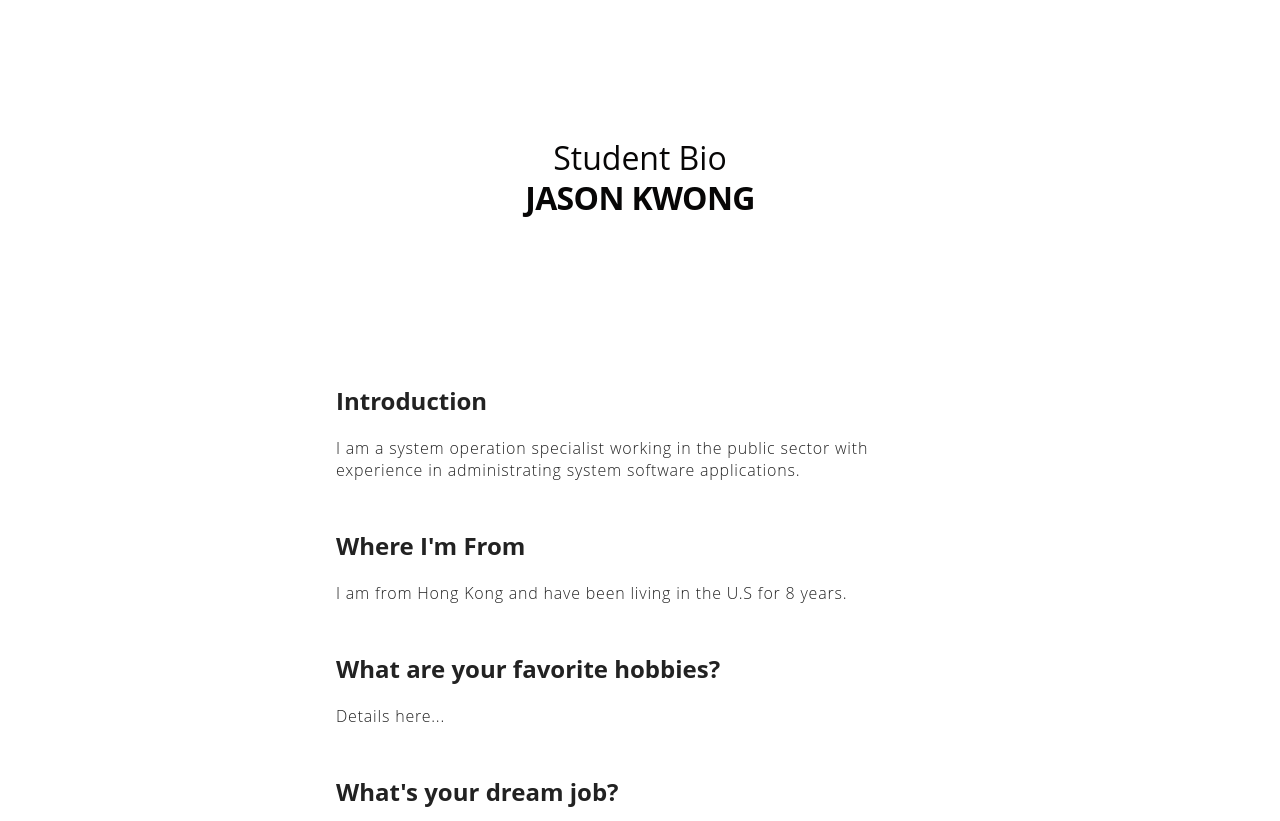
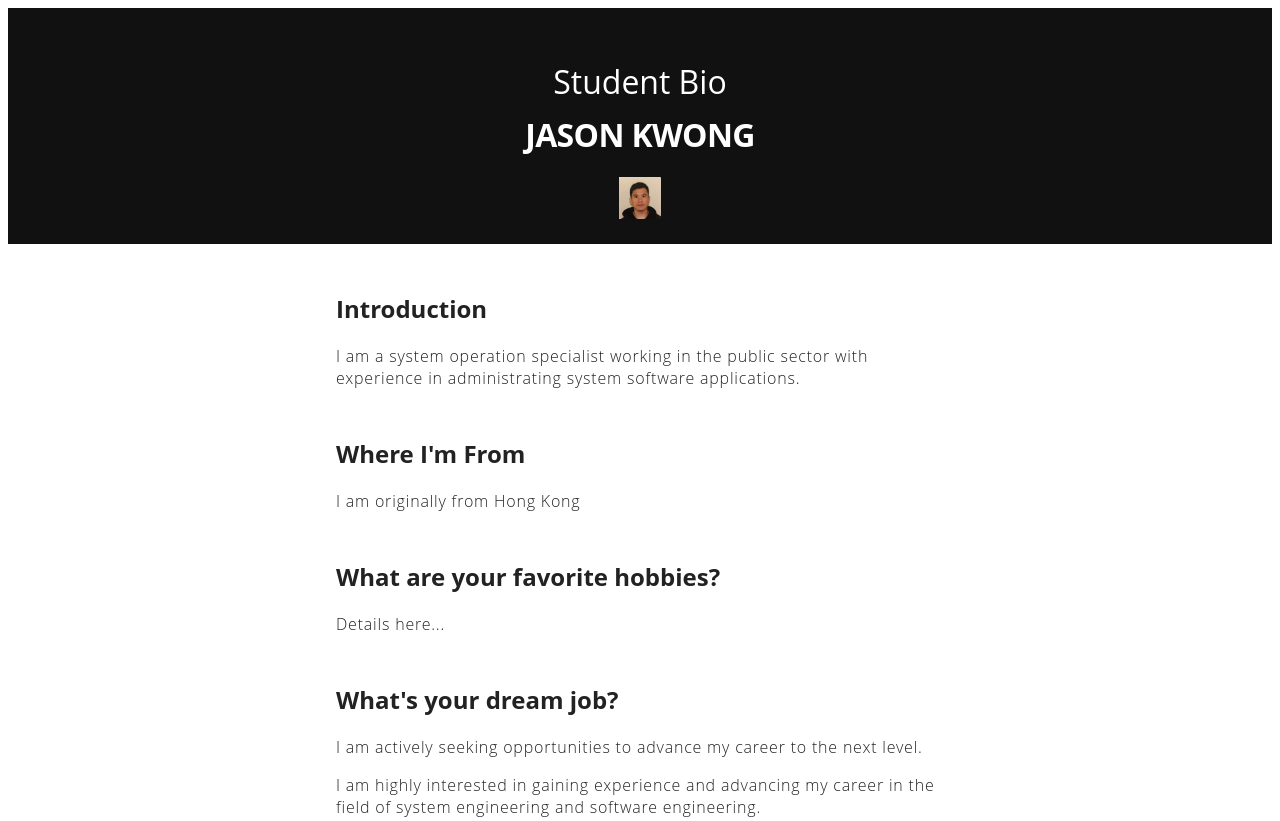
Before and after one commit to saikitjk/zen-garden, a plain HTML site: page index.html in a window 1280 px wide. Shown: the top 821 px of the page. Drawn offline with Linux system fonts and the light colour scheme.

Commit message:
added css and img

```diff
--- a/css/style.css
+++ b/css/style.css
@@ -13,14 +13,24 @@ body {
 .masthead {
   padding: 6em 0;
   /*background-image: url('../img/code.jpg');*/
-  background-size: cover;
-  background-repeat: no-repeat;
+  /*background-size: cover;8?
+  /*background-repeat: no-repeat;*/
+  padding: 20px 0;
+  text-align: center;
+  background-color: #111111;
+  text-decoration: none;
+}
+
+.masthead > img{
+  float:center;
+  width:42px;
+  height:42px;
 }
 
 .masthead-intro {
     margin-bottom: 0.1em;
     font-size: 2em;
-    color: #070606;
+    color: #ffffff;
 }
 
 .masthead-heading {
@@ -29,7 +39,7 @@ body {
     font-size: 2em;
     letter-spacing: -0.02em;
     text-transform: uppercase;
-    color: #070606;
+    color: #ffffff;
 }
 
 .details {
@@ -50,6 +60,7 @@ body {
     margin: 2em 0 1em 0;
 }
 
+
 section > h1 {
     margin-top: 2em;
 }
--- a/index.html
+++ b/index.html
@@ -13,13 +13,16 @@
 <body>
     <header class='masthead'>
         <p class='masthead-intro'>Student Bio</p>
+        <p></p>
         <h1 class='masthead-heading'>Jason Kwong</h1>
+        <img src="./img/jk.jpg" alt="Jason Kwong"/>
     </header>
     <section class="details">
+      <p></p>
       <h1>Introduction</h1>
       <p>I am a system operation specialist working in the public sector with experience in administrating system software applications.</p>
       <h1>Where I'm From</h1>
-      <p>I am from Hong Kong and have been living in the U.S for 8 years.</p>
+      <p>I am originally from Hong Kong</p>
       <h1>What are your favorite hobbies?</h1>
       <p>Details here...</p>
       <h1>What's your dream job?</h1>
```
Also changed, not shown: img/jk.jpg (added), 1 other file.
